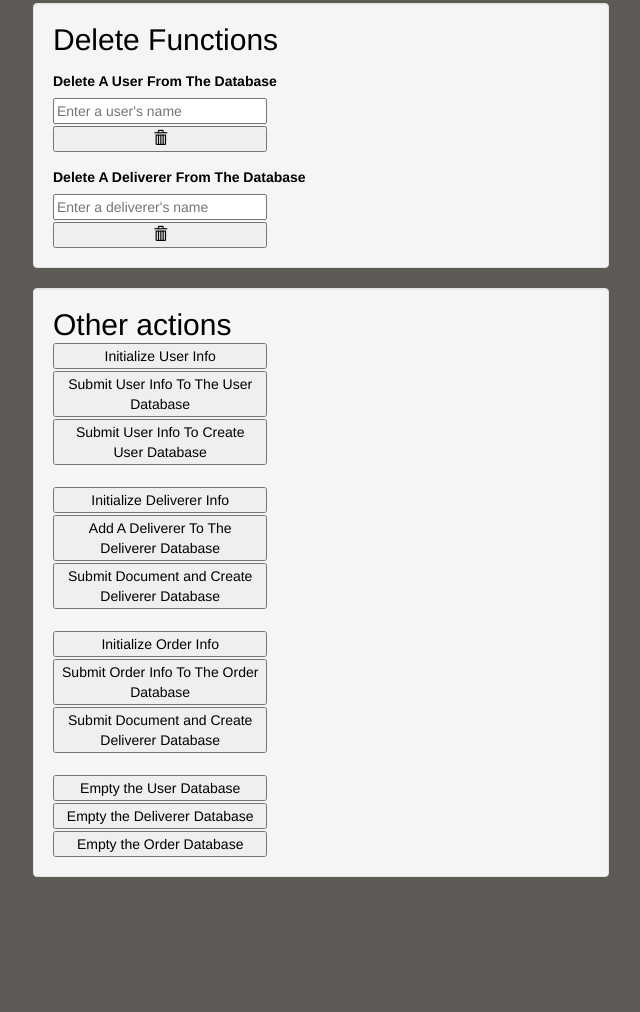
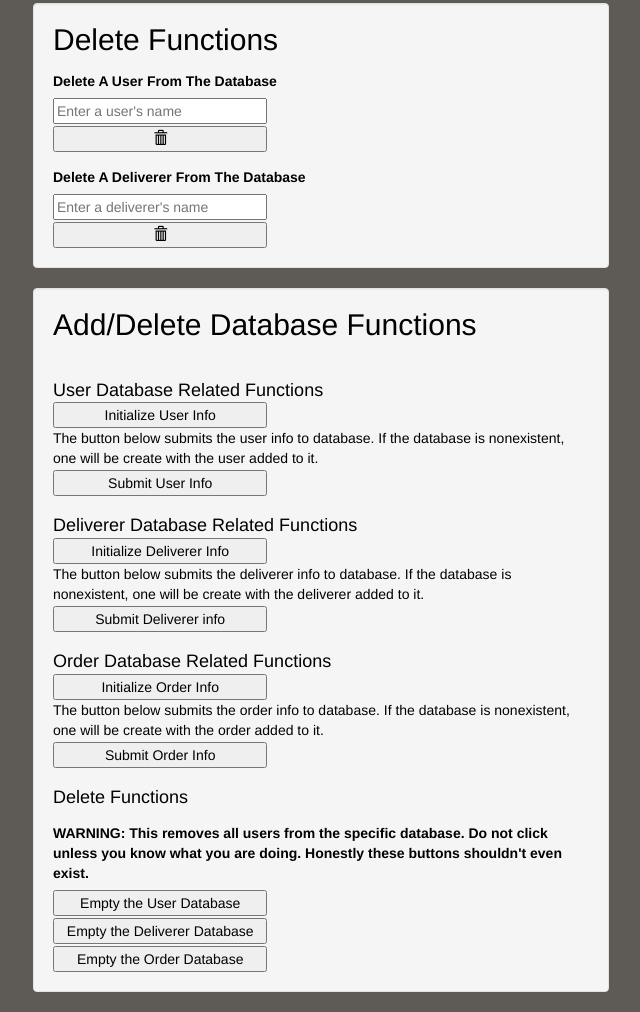
Before and after one commit to CSC309-A4/Assignment4, a website: page Part2/a4p2/admin.html in a window 1280 px wide. Shown: the part 982-1994 px from the top of the page, without its empty margins (31-671 px from the left). Before the commit the page ends 1879 px from the top, so only its background shows below. Drawn offline with nearby package versions, Linux system fonts and the light colour scheme.

Commit message:
Completed add user/deliverer/order to existing database. Delete database functions in progress.

```diff
--- a/Part2/a4p2/admin.html
+++ b/Part2/a4p2/admin.html
@@ -74,20 +74,27 @@
 
 
       <div id="miscFunc" class="dark container-fluid well span6 admin">
-        <h2>Other actions</h2>
+        <h2>Add/Delete Database Functions</h2><br><br>
 
-        <button id="button-initUserDB">Initialize User Info</button>
-        <button id="button-submitUserDB">Submit User Info To The User Database</button>
-        <button id="button-createUserDB">Submit User Info To Create User Database</button><br>
+        <h4>User Database Related Functions</h4>
+        <button id="button-initUser">Initialize User Info</button>
+        <p>The button below submits the user info to database. If the database is nonexistent, one will be create with the user added to it.</p>
+        <button id="button-createUserDB">Submit User Info</button><br>
 
-        <button id="button-initDelivererDB">Initialize Deliverer Info</button>
-        <button id="button-submitDelivererDB">Add A Deliverer To The Deliverer Database</button>
-        <button id="button-createDelivererDB">Submit Document and Create Deliverer Database</button><br>
+        <h4>Deliverer Database Related Functions</h4>
+        <button id="button-initDeliverer">Initialize Deliverer Info</button>
+        <p>The button below submits the deliverer info to database. If the database is nonexistent, one will be create with the deliverer added to it.<p>
+        <button id="button-createDelivererDB">Submit Deliverer info</button><br>
 
-        <button id="button-initOrderDB">Initialize Order Info</button>
-        <button id="button-submitOrderDB">Submit Order Info To The Order Database</button>
-        <button id="button-createOrderDB">Submit Document and Create Deliverer Database</button><br>
 
+        <h4>Order Database Related Functions</h4>
+        <button id="button-initOrder">Initialize Order Info</button>
+        <p>The button below submits the order info to database. If the database is nonexistent, one will be create with the order added to it.</p>
+        <button id="button-createOrderDB">Submit Order Info</button><br>
+
+
+        <h4>Delete Functions</h4>
+        <label for="deleteByUsername">WARNING: This removes all users from the specific database. Do not click unless you know what you are doing. Honestly these buttons shouldn't even exist.</label>
         <button id="button-emptyUserDB">Empty the User Database</button>
         <button id="button-emptyDelivererDB">Empty the Deliverer Database</button>
         <button id="button-emptyOrderDB">Empty the Order Database</button>
--- a/Part2/a4p2/static/css/admin.css
+++ b/Part2/a4p2/static/css/admin.css
@@ -1,7 +1,10 @@
-h1 {
+h1{
 	text-align: center;
 }
 
+h2, h3, h4, h5, h6{
+	color: black;
+}
 
 #main-content {
 	width: 90%;
@@ -50,7 +53,7 @@ label {
 	padding: 35px;
 }
 
-#output h2, #output h3, #output h4, #output p, #output li, #output ul, #output ol {
+#output h2, #output h3, #output h4, #output h5, #output p, #output li, #output ul, #output ol {
 	color: black;
 	margin-top: 4px;
 }
--- a/Part2/a4p2/static/js/admin.js
+++ b/Part2/a4p2/static/js/admin.js
@@ -31,7 +31,7 @@ var createUserDBButton = $("#button-createUserDB");
 
 var initDelivererButton = $("#button-initDeliverer");
 var submitDelivererButton = $("#button-submitDeliverer");
-var createDelivereDBButton = $("#button-createDelivererDB");
+var createDelivererDBButton = $("#button-createDelivererDB");
 
 var initOrderButton = $("#button-initOrder");
 var submitOrderButton = $("#button-submitOrder");
@@ -771,27 +771,7 @@ deleteByDelivererNameButton.click(function (e) {
  /*-----------------
 // Misc Functions //
 -----------------*/
-/*
 
-var initUserDBButton = $("#button-initUserDB");
-var createUserDBButton = $("#button-createUserDB");
-var initDelivererDBButton = $("#button-initDelivererDB");
-var createDelivereDBButton = $("#button-createDelivererDB");
-var initOrderDBButton = $("#button-initOrderDB");
-var createOrderDBButton = $("#button-createOrderDB");
-
-var addUserDBButton = $("#button-addUserDB");
-var submitUserDBButton = $("#button-submitUserDB");
-var addDelivererDBButton = $("#button-addDelivererDB");
-var submitDelivererDBButton = $("#button-submitDelivererDB");
-var addOrderDBButton = $("#button-addOrderDB");
-var submitOrderDBButton = $("#button-submitOrderDB");
-
-var emptyUserDBButton = $("#button-emptyUserDB");
-var emptyDelivererDBButton = $("#button-emptyDelivererDB");
-var emptyOrderDBButton = $("#button-emptyOrderDB");
-
-/*Create text fields that allows an admin to update user info*/
 initUserButton.click(function (e) {
 
 	// Otherwise create html for text input fields
@@ -859,13 +839,11 @@ createUserDBButton.click(function (e) { //when the user clicks create on the rig
 				"address": $address,
 				"city": $city,
 				"creditCardNum": $creditCardNum,
-				"feedback": [
-					{
+				"feedback": ($feedbackRating == null) ? [] : [{
 															   "rating": $feedbackRating,
 															   "madeBy": $feedbackAuthor,
 															   "msg": $feedbackMsg
-					}
-				],
+															  }],
 				"savedFood": $savedFood,
 				"orderHistory": $orderHistory
 			   }
@@ -883,6 +861,7 @@ createUserDBButton.click(function (e) { //when the user clicks create on the rig
     }
 	}); // end of ajax call
 });
+
 
 
 initDelivererButton.click(function (e) {
@@ -928,7 +907,7 @@ initDelivererButton.click(function (e) {
 
 });
 
-createDelivereDBButton.click(function (e) { //when the user clicks update on the right
+createDelivererDBButton.click(function (e) { //when the user clicks update on the right
 	//console.log(user);
 
 	var $username = $('#createDelivererName').val();
@@ -951,13 +930,11 @@ createDelivereDBButton.click(function (e) { //when the user clicks update on the
 				"address": $address,
 				"city": $city,
 				"creditCardNum": $creditCardNum,
-				"feedback": [
-					{
+				"feedback": ($feedbackRating == null) ? [] : [{
 															   "rating": $feedbackRating,
 															   "madeBy": $feedbackAuthor,
 															   "msg": $feedbackMsg
-					}
-				],
+															  }],
 				"acceptedOrders": $savedFood,
 			   }
 
@@ -974,6 +951,7 @@ createDelivereDBButton.click(function (e) { //when the user clicks update on the
     }
 	}); // end of ajax call
 });
+
 
 
 initOrderButton.click(function (e) {
```
Also changed, not shown: Part2/a4p2/server.js (+10 -3 lines). Lines whose indentation alone changed are shown as unchanged.
